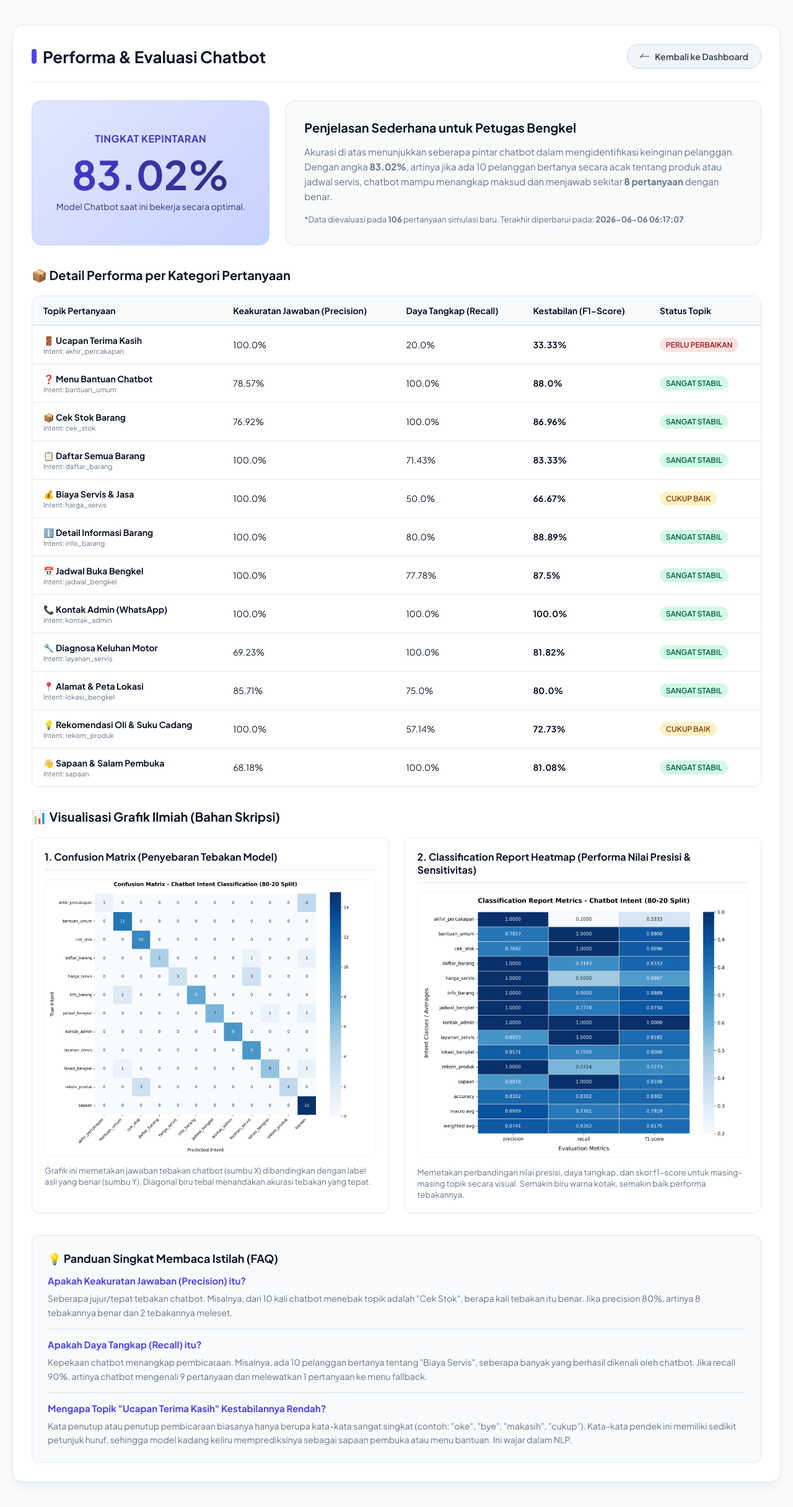
After one commit to Iqbal-rgb2/chatbot_bengkel, a Flask app: page /performa in a window 1280 px wide. The commit adds this page. Shown: the whole page at 62% size. Run offline with Flask 3, Linux system fonts and the light colour scheme; the visitor is signed in with stand-in values (Sample User, id 1); parts of the project's set-up code (start-up, migrations or seed data) failed here and were passed over.

Commit message:
feat: implement dynamic evaluation dashboard (metrics.json and performa.html) with clean terminal output

```diff
--- a/web/app.py
+++ b/web/app.py
@@ -1764,6 +1764,34 @@ def log_chat():
     )
 
 # =====================================
+# PERFORMA & EVALUASI CHATBOT
+# =====================================
+@app.route('/performa')
+def performa():
+
+    if 'login' not in session:
+
+        return redirect(
+            url_for('login')
+        )
+
+    import json
+    metrics_path = os.path.join(app.root_path, '..', 'data', 'processed', 'metrics.json')
+    metrics = None
+
+    if os.path.exists(metrics_path):
+        try:
+            with open(metrics_path, 'r') as f:
+                metrics = json.load(f)
+        except Exception as e:
+            print(f"Error loading metrics.json: {e}")
+
+    return render_template(
+        'performa.html',
+        metrics=metrics
+    )
+
+# =====================================
 # UPDATE KLASIFIKASI LOG CHAT
 # =====================================
 @app.route(
--- /dev/null
+++ b/web/templates/performa.html
@@ -0,0 +1,504 @@
+<!DOCTYPE html>
+<html lang="id">
+<head>
+    <meta charset="UTF-8">
+    <meta name="viewport" content="width=device-width, initial-scale=1.0">
+    <title>Performa Chatbot - Kurnia Motor</title>
+    <link href="https://fonts.googleapis.com/css2?family=Plus+Jakarta+Sans:wght@400;500;600;700&display=swap" rel="stylesheet">
+    <style>
+        :root {
+            --primary: #4f46e5;
+            --primary-hover: #4338ca;
+            --bg-app: #f8fafc;
+            --bg-card: #ffffff;
+            --border-color: #e2e8f0;
+            --text-main: #0f172a;
+            --text-muted: #64748b;
+            --success: #10b981;
+            --success-hover: #059669;
+            --danger: #ef4444;
+            --danger-hover: #dc2626;
+            --warning: #f59e0b;
+        }
+
+        * {
+            margin: 0;
+            padding: 0;
+            box-sizing: border-box;
+            font-family: 'Plus Jakarta Sans', sans-serif;
+        }
+
+        body {
+            background-color: var(--bg-app);
+            color: var(--text-main);
+            padding: 40px 20px;
+            -webkit-font-smoothing: antialiased;
+        }
+
+        .container {
+            max-width: 1300px;
+            margin: 0 auto;
+            background: var(--bg-card);
+            padding: 30px;
+            border-radius: 16px;
+            border: 1px solid var(--border-color);
+            box-shadow: 0 10px 15px -3px rgba(0, 0, 0, 0.05), 0 4px 6px -2px rgba(0, 0, 0, 0.02);
+        }
+
+        .header {
+            display: flex;
+            justify-content: space-between;
+            align-items: center;
+            margin-bottom: 30px;
+            border-bottom: 1px solid var(--border-color);
+            padding-bottom: 20px;
+        }
+
+        .header h1 {
+            font-size: 26px;
+            font-weight: 700;
+            color: var(--text-main);
+            display: flex;
+            align-items: center;
+            gap: 10px;
+        }
+
+        .header h1::before {
+            content: '';
+            display: inline-block;
+            width: 8px;
+            height: 24px;
+            background-color: var(--primary);
+            border-radius: 4px;
+        }
+
+        .back-btn {
+            font-size: 14px;
+            font-weight: 600;
+            padding: 10px 20px;
+            border-radius: 20px;
+            text-decoration: none;
+            transition: all 0.2s ease;
+            display: inline-flex;
+            align-items: center;
+            gap: 8px;
+            background-color: #f1f5f9;
+            color: #334155;
+            border: 1px solid #cbd5e1;
+            cursor: pointer;
+        }
+
+        .back-btn:hover {
+            background-color: #e2e8f0;
+            color: #0f172a;
+        }
+
+        /* AKURASI WRAPPER */
+        .summary-grid {
+            display: grid;
+            grid-template-columns: 1fr 2fr;
+            gap: 25px;
+            margin-bottom: 35px;
+        }
+
+        .accuracy-card {
+            background: linear-gradient(135deg, #e0e7ff 0%, #c7d2fe 100%);
+            border: 1px solid #c7d2fe;
+            border-radius: 16px;
+            padding: 30px;
+            display: flex;
+            flex-direction: column;
+            align-items: center;
+            justify-content: center;
+            text-align: center;
+            color: #1e1b4b;
+        }
+
+        .accuracy-val {
+            font-size: 64px;
+            font-weight: 800;
+            line-height: 1;
+            margin-bottom: 10px;
+            background: linear-gradient(to right, #4338ca, #312e81);
+            -webkit-background-clip: text;
+            -webkit-text-fill-color: transparent;
+        }
+
+        .accuracy-lbl {
+            font-size: 16px;
+            font-weight: 700;
+            text-transform: uppercase;
+            letter-spacing: 0.5px;
+            color: #4338ca;
+            margin-bottom: 15px;
+        }
+
+        .accuracy-desc {
+            font-size: 14px;
+            color: #312e81;
+            line-height: 1.5;
+        }
+
+        .info-card {
+            background: #f8fafc;
+            border: 1px solid var(--border-color);
+            border-radius: 16px;
+            padding: 30px;
+            display: flex;
+            flex-direction: column;
+            justify-content: center;
+            gap: 15px;
+        }
+
+        .info-card h2 {
+            font-size: 20px;
+            font-weight: 700;
+            color: var(--text-main);
+        }
+
+        .info-card p {
+            font-size: 15px;
+            color: var(--text-muted);
+            line-height: 1.6;
+        }
+
+        /* STATUS BADGES */
+        .badge {
+            display: inline-flex;
+            align-items: center;
+            padding: 4px 10px;
+            border-radius: 20px;
+            font-size: 12px;
+            font-weight: 600;
+            text-transform: uppercase;
+        }
+
+        .badge-success {
+            background-color: #d1fae5;
+            color: #065f46;
+        }
+
+        .badge-warning {
+            background-color: #fef3c7;
+            color: #92400e;
+        }
+
+        .badge-danger {
+            background-color: #fee2e2;
+            color: #991b1b;
+        }
+
+        /* METRICS TABLE */
+        .section-title {
+            font-size: 20px;
+            font-weight: 700;
+            margin-bottom: 20px;
+            display: flex;
+            align-items: center;
+            gap: 8px;
+        }
+
+        .table-container {
+            border: 1px solid var(--border-color);
+            border-radius: 12px;
+            overflow: hidden;
+            margin-bottom: 35px;
+            box-shadow: 0 1px 3px rgba(0,0,0,0.02);
+        }
+
+        table {
+            width: 100%;
+            border-collapse: collapse;
+            text-align: left;
+            font-size: 14px;
+        }
+
+        th {
+            background-color: #f8fafc;
+            color: var(--text-main);
+            font-weight: 700;
+            padding: 14px 18px;
+            border-bottom: 2px solid var(--border-color);
+        }
+
+        td {
+            padding: 14px 18px;
+            border-bottom: 1px solid var(--border-color);
+            color: var(--text-main);
+        }
+
+        tr:last-child td {
+            border-bottom: none;
+        }
+
+        tr:hover td {
+            background-color: #f8fafc;
+        }
+
+        .intent-sub {
+            display: block;
+            font-size: 11px;
+            color: var(--text-muted);
+            margin-top: 2px;
+        }
+
+        /* PLOTS GRID */
+        .plots-grid {
+            display: grid;
+            grid-template-columns: repeat(2, 1fr);
+            gap: 25px;
+            margin-bottom: 35px;
+        }
+
+        .plot-card {
+            border: 1px solid var(--border-color);
+            border-radius: 12px;
+            padding: 20px;
+            background: #ffffff;
+            display: flex;
+            flex-direction: column;
+            gap: 15px;
+        }
+
+        .plot-card h3 {
+            font-size: 16px;
+            font-weight: 700;
+            color: var(--text-main);
+            border-bottom: 1px solid var(--border-color);
+            padding-bottom: 10px;
+        }
+
+        .plot-img-container {
+            width: 100%;
+            border-radius: 8px;
+            border: 1px solid #f1f5f9;
+            overflow: hidden;
+            background: #f8fafc;
+        }
+
+        .plot-img-container img {
+            width: 100%;
+            height: auto;
+            display: block;
+            transition: transform 0.3s ease;
+        }
+
+        .plot-img-container img:hover {
+            transform: scale(1.02);
+        }
+
+        /* ACCORDION PANDUAN */
+        .faq-section {
+            background: #f8fafc;
+            border: 1px solid var(--border-color);
+            border-radius: 12px;
+            padding: 25px;
+        }
+
+        .faq-item {
+            margin-bottom: 15px;
+            border-bottom: 1px solid var(--border-color);
+            padding-bottom: 15px;
+        }
+
+        .faq-item:last-child {
+            margin-bottom: 0;
+            border-bottom: none;
+            padding-bottom: 0;
+        }
+
+        .faq-title {
+            font-size: 15px;
+            font-weight: 700;
+            color: var(--primary);
+            margin-bottom: 8px;
+            cursor: pointer;
+            display: flex;
+            align-items: center;
+            gap: 6px;
+        }
+
+        .faq-desc {
+            font-size: 14px;
+            color: var(--text-muted);
+            line-height: 1.6;
+        }
+
+        /* RESPONSIVE */
+        @media (max-width: 900px) {
+            .summary-grid {
+                grid-template-columns: 1fr;
+            }
+            .plots-grid {
+                grid-template-columns: 1fr;
+            }
+        }
+
+        @media (max-width: 600px) {
+            body {
+                padding: 15px 10px;
+            }
+            .container {
+                padding: 15px;
+            }
+            th, td {
+                padding: 10px 12px;
+                font-size: 12px;
+            }
+            .accuracy-val {
+                font-size: 48px;
+            }
+        }
+    </style>
+</head>
+<body>
+
+<div class="container">
+    <!-- HEADER -->
+    <div class="header">
+        <h1>Performa & Evaluasi Chatbot</h1>
+        <a href="/dashboard_barang" class="back-btn">
+            <svg width="16" height="16" fill="currentColor" viewBox="0 0 16 16">
+                <path fill-rule="evenodd" d="M15 8a.5.5 0 0 0-.5-.5H2.707l3.147-3.146a.5.5 0 1 0-.708-.708l-4 4a.5.5 0 0 0 0 .708l-4 4a.5.5 0 0 0 .708.708L2.707 8.5H14.5A.5.5 0 0 0 15 8z"/>
+            </svg>
+            Kembali ke Dashboard
+        </a>
+    </div>
+
+    {% if metrics %}
+    <!-- SUMMARY CARDS -->
+    <div class="summary-grid">
+        <div class="accuracy-card">
+            <div class="accuracy-lbl">Tingkat Kepintaran</div>
+            <div class="accuracy-val">{{ (metrics.accuracy * 100) | round(2) }}%</div>
+            <div class="accuracy-desc">Model Chatbot saat ini bekerja secara optimal.</div>
+        </div>
+        <div class="info-card">
+            <h2>Penjelasan Sederhana untuk Petugas Bengkel</h2>
+            <p>
+                Akurasi di atas menunjukkan seberapa pintar chatbot dalam mengidentifikasi keinginan pelanggan.
+                Dengan angka <strong>{{ (metrics.accuracy * 100) | round(2) }}%</strong>, artinya jika ada 10 pelanggan bertanya secara acak tentang produk atau jadwal servis,
+                chatbot mampu menangkap maksud dan menjawab sekitar <strong>8 pertanyaan</strong> dengan benar.
+            </p>
+            <p style="font-size: 13px; color: var(--text-muted);">
+                *Data dievaluasi pada <strong>{{ metrics.total_test_samples }}</strong> pertanyaan simulasi baru. Terakhir diperbarui pada: <strong>{{ metrics.timestamp }}</strong>.
+            </p>
+        </div>
+    </div>
+
+    <!-- METRICS TABLE -->
+    <h2 class="section-title">📦 Detail Performa per Kategori Pertanyaan</h2>
+    <div class="table-container">
+        <table>
+            <thead>
+                <tr>
+                    <th>Topik Pertanyaan</th>
+                    <th>Keakuratan Jawaban (Precision)</th>
+                    <th>Daya Tangkap (Recall)</th>
+                    <th>Kestabilan (F1-Score)</th>
+                    <th>Status Topik</th>
+                </tr>
+            </thead>
+            <tbody>
+                {% for key, val in metrics.classification_report.items() %}
+                {% if key not in ['accuracy', 'macro avg', 'weighted avg'] %}
+
+                {# Mapping Friendly Names #}
+                {% set friendly_name = "" %}
+                {% if key == 'cek_stok' %}{% set friendly_name = "📦 Cek Stok Barang" %}
+                {% elif key == 'harga_servis' %}{% set friendly_name = "💰 Biaya Servis & Jasa" %}
+                {% elif key == 'layanan_servis' %}{% set friendly_name = "🔧 Diagnosa Keluhan Motor" %}
+                {% elif key == 'jadwal_bengkel' %}{% set friendly_name = "📅 Jadwal Buka Bengkel" %}
+                {% elif key == 'lokasi_bengkel' %}{% set friendly_name = "📍 Alamat & Peta Lokasi" %}
+                {% elif key == 'kontak_admin' %}{% set friendly_name = "📞 Kontak Admin (WhatsApp)" %}
+                {% elif key == 'daftar_barang' %}{% set friendly_name = "📋 Daftar Semua Barang" %}
+                {% elif key == 'info_barang' %}{% set friendly_name = "ℹ️ Detail Informasi Barang" %}
+                {% elif key == 'rekom_produk' %}{% set friendly_name = "💡 Rekomendasi Oli & Suku Cadang" %}
+                {% elif key == 'sapaan' %}{% set friendly_name = "👋 Sapaan & Salam Pembuka" %}
+                {% elif key == 'akhir_percakapan' %}{% set friendly_name = "🚪 Ucapan Terima Kasih" %}
+                {% elif key == 'bantuan_umum' %}{% set friendly_name = "❓ Menu Bantuan Chatbot" %}
+                {% else %}{% set friendly_name = key %}
+                {% endif %}
+
+                <tr>
+                    <td>
+                        <strong>{{ friendly_name }}</strong>
+                        <span class="intent-sub">Intent: {{ key }}</span>
+                    </td>
+                    <td>{{ (val.precision * 100) | round(2) }}%</td>
+                    <td>{{ (val.recall * 100) | round(2) }}%</td>
+                    <td><strong>{{ (val['f1-score'] * 100) | round(2) }}%</strong></td>
+                    <td>
+                        {% if val['f1-score'] >= 0.80 %}
+                        <span class="badge badge-success">Sangat Stabil</span>
+                        {% elif val['f1-score'] >= 0.60 %}
+                        <span class="badge badge-warning">Cukup Baik</span>
+                        {% else %}
+                        <span class="badge badge-danger">Perlu Perbaikan</span>
+                        {% endif %}
+                    </td>
+                </tr>
+                {% endif %}
+                {% endfor %}
+            </tbody>
+        </table>
+    </div>
+
+    <!-- PLOTS GRID -->
+    <h2 class="section-title">📊 Visualisasi Grafik Ilmiah (Bahan Skripsi)</h2>
+    <div class="plots-grid">
+        <div class="plot-card">
+            <h3>1. Confusion Matrix (Penyebaran Tebakan Model)</h3>
+            <div class="plot-img-container">
+                <img src="/static/images/confusion_matrix.png?t={{ range(1, 99999) | random }}" alt="Confusion Matrix">
+            </div>
+            <p style="font-size: 13px; color: var(--text-muted); line-height: 1.4;">
+                Grafik ini memetakan jawaban tebakan chatbot (sumbu X) dibandingkan dengan label asli yang benar (sumbu Y). Diagonal biru tebal menandakan akurasi tebakan yang tepat.
+            </p>
+        </div>
+        <div class="plot-card">
+            <h3>2. Classification Report Heatmap (Performa Nilai Presisi & Sensitivitas)</h3>
+            <div class="plot-img-container">
+                <img src="/static/images/classification_report.png?t={{ range(1, 99999) | random }}" alt="Classification Report Heatmap">
+            </div>
+            <p style="font-size: 13px; color: var(--text-muted); line-height: 1.4;">
+                Memetakan perbandingan nilai presisi, daya tangkap, dan skor f1-score untuk masing-masing topik secara visual. Semakin biru warna kotak, semakin baik performa tebakannya.
+            </p>
+        </div>
+    </div>
+
+    <!-- FAQ SECTION -->
+    <div class="faq-section">
+        <h2 style="font-size: 18px; margin-bottom: 15px;">💡 Panduan Singkat Membaca Istilah (FAQ)</h2>
+
+        <div class="faq-item">
+            <div class="faq-title">Apakah Keakuratan Jawaban (Precision) itu?</div>
+            <div class="faq-desc">
+                Seberapa jujur/tepat tebakan chatbot. Misalnya, dari 10 kali chatbot menebak topik adalah "Cek Stok", berapa kali tebakan itu benar. Jika precision 80%, artinya 8 tebakannya benar dan 2 tebakannya meleset.
+            </div>
+        </div>
+
+        <div class="faq-item">
+            <div class="faq-title">Apakah Daya Tangkap (Recall) itu?</div>
+            <div class="faq-desc">
+                Kepekaan chatbot menangkap pembicaraan. Misalnya, ada 10 pelanggan bertanya tentang "Biaya Servis", seberapa banyak yang berhasil dikenali oleh chatbot. Jika recall 90%, artinya chatbot mengenali 9 pertanyaan dan melewatkan 1 pertanyaan ke menu fallback.
+            </div>
+        </div>
+
+        <div class="faq-item">
+            <div class="faq-title">Mengapa Topik "Ucapan Terima Kasih" Kestabilannya Rendah?</div>
+            <div class="faq-desc">
+                Kata penutup atau penutup pembicaraan biasanya hanya berupa kata-kata sangat singkat (contoh: "oke", "bye", "makasih", "cukup"). Kata-kata pendek ini memiliki sedikit petunjuk huruf, sehingga model kadang keliru memprediksinya sebagai sapaan pembuka atau menu bantuan. Ini wajar dalam NLP.
+            </div>
+        </div>
+    </div>
+    {% else %}
+    <div style="padding: 40px; text-align: center; background: #f8fafc; border-radius: 12px; border: 1px solid var(--border-color);">
+        <h3 style="margin-bottom: 10px;">Data performa belum tersedia</h3>
+        <p style="color: var(--text-muted);">Silakan jalankan script retraining model (<code>python scripts/augment_and_retrain.py</code>) di terminal untuk memicu evaluasi pertama.</p>
+    </div>
+    {% endif %}
+</div>
+
+</body>
+</html>
```
Also changed, not shown: data/processed/metrics.json (added, +92 -0 lines), scripts/augment_and_retrain.py (+21 -38 lines), web/templates/dashboard_barang.html (+11 -1 lines).
